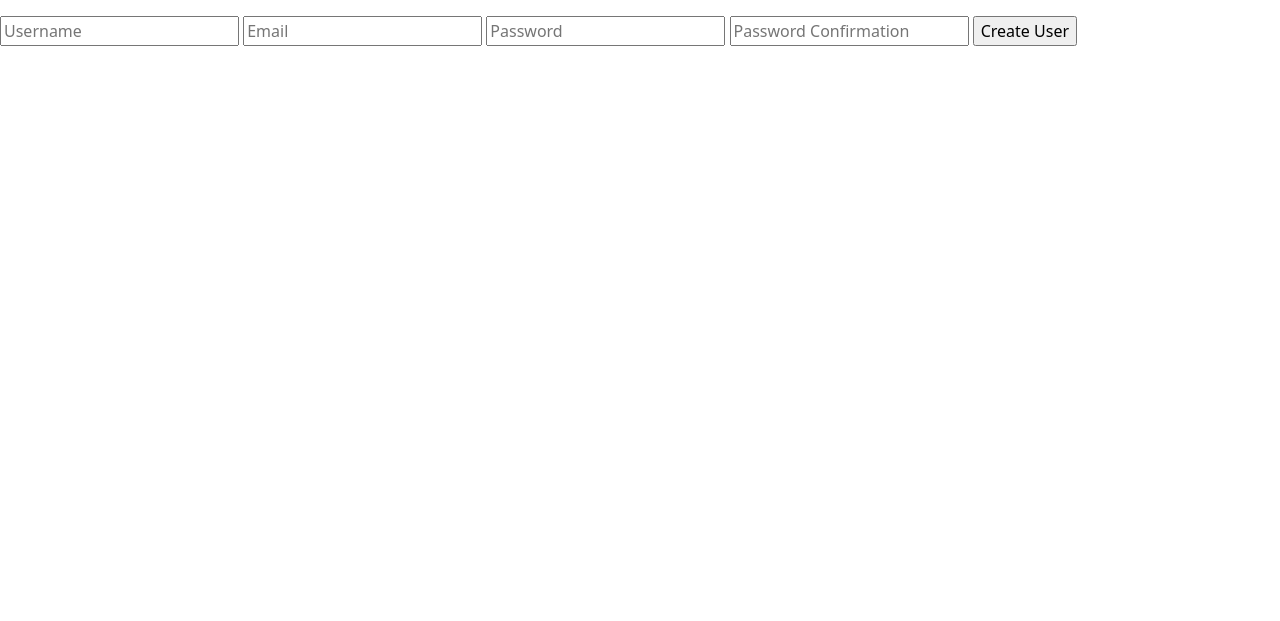
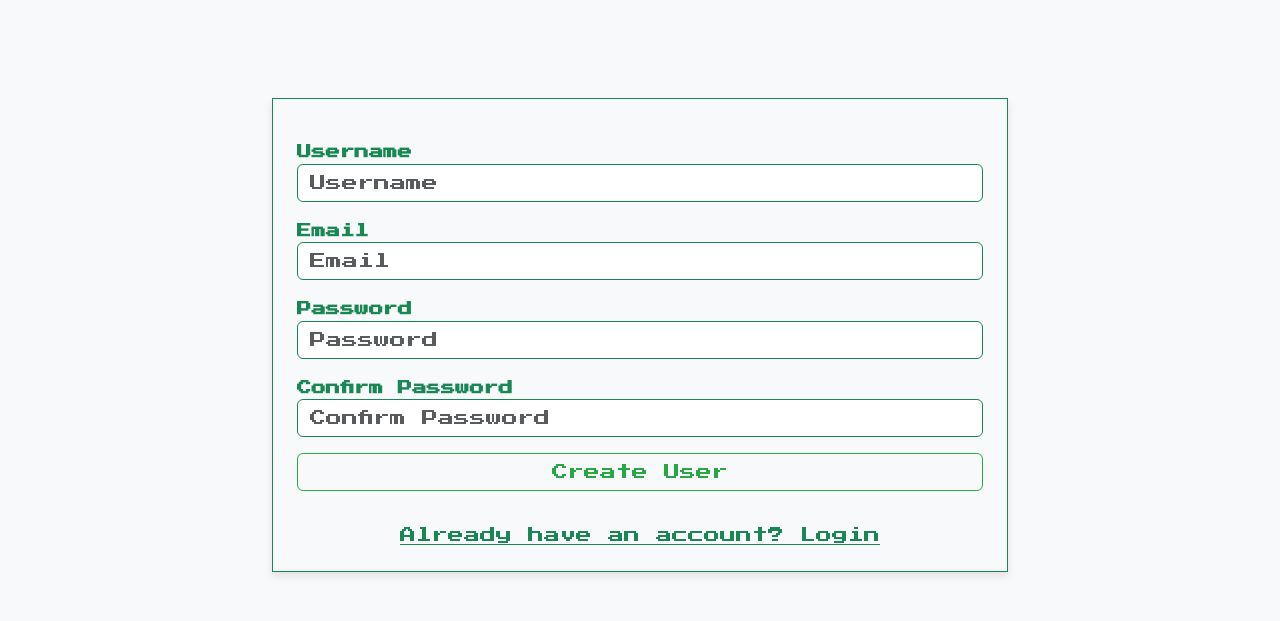
Before and after one commit to urbankrepel/SnakeMultiplayer, a Node server app: page /users in a window 1280 px wide. Shown: the top 621 px of the page. Run offline with Node 20, Linux system fonts and the light colour scheme; some libraries are stand-ins or nearby versions.

Commit message:
added style for register page

```diff
--- a/views/users/new.ejs
+++ b/views/users/new.ejs
@@ -1,12 +1,69 @@
-<form action="/users" method="post" onsubmit="submitForm(event, this)">
-  <p id="message"></p>
-  <input type="text" name="username" placeholder="Username" />
-  <input type="text" name="email" placeholder="Email" />
-  <input type="password" name="password" placeholder="Password" />
-  <input
-    type="password"
-    name="confirmPassword"
-    placeholder="Password Confirmation"
-  />
-  <input type="submit" value="Create User" />
-</form>
+<link rel="stylesheet" href="/css/login.css" />
+
+<div class="container mt-5">
+  <div class="row">
+    <div class="col-md-8 mx-auto">
+      <form
+        action="/users"
+        method="post"
+        onsubmit="submitForm(event, this)"
+        class="p-4 bg-light border border-success roundedw w-100 mw-100"
+      >
+        <div id="message" class="text-danger mb-3"></div>
+
+        <div class="form-group mb-3">
+          <label for="usernameInput" class="text-success">Username</label>
+          <input
+            type="text"
+            id="usernameInput"
+            name="username"
+            placeholder="Username"
+            class="form-control border-success"
+          />
+        </div>
+        <div class="form-group mb-3">
+          <label for="emailInput" class="text-success">Email</label>
+          <input
+            type="text"
+            id="emailInput"
+            name="email"
+            placeholder="Email"
+            class="form-control border-success"
+          />
+        </div>
+        <div class="form-group mb-3">
+          <label for="passwordInput" class="text-success">Password</label>
+          <input
+            type="password"
+            id="passwordInput"
+            name="password"
+            placeholder="Password"
+            class="form-control border-success"
+          />
+        </div>
+        <div class="form-group mb-3">
+          <label for="confirmPasswordInput" class="text-success"
+            >Confirm Password</label
+          >
+          <input
+            type="password"
+            id="confirmPasswordInput"
+            name="confirmPassword"
+            placeholder="Confirm Password"
+            class="form-control border-success"
+          />
+        </div>
+        <button type="submit" class="btn btn-outline-success w-100 mb-3">
+          Create User
+        </button>
+
+        <!-- Link to Login Page -->
+        <div class="mt-3 text-center">
+          <a href="/users/login" class="text-success"
+            >Already have an account? Login</a
+          >
+        </div>
+      </form>
+    </div>
+  </div>
+</div>
```
